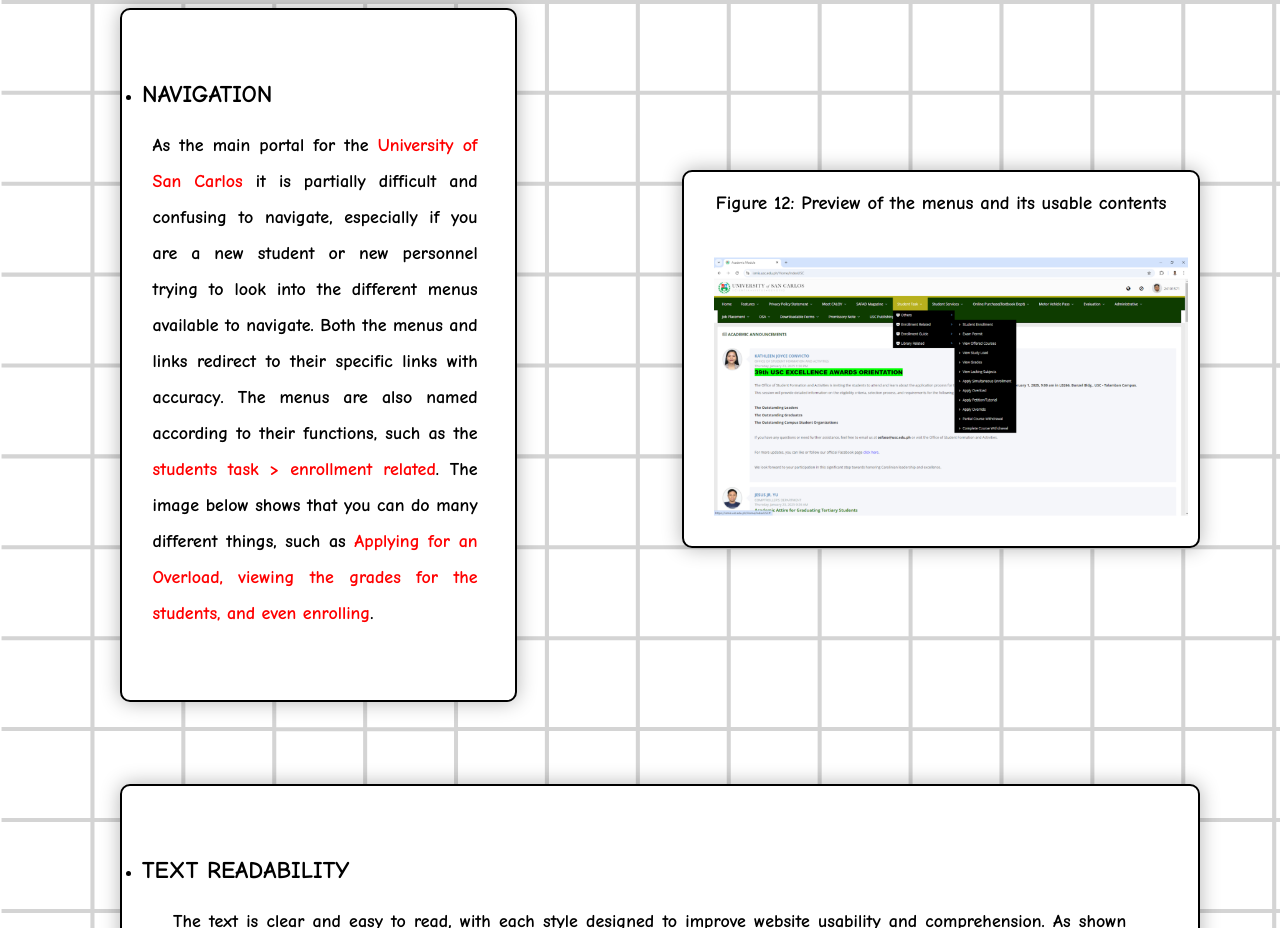
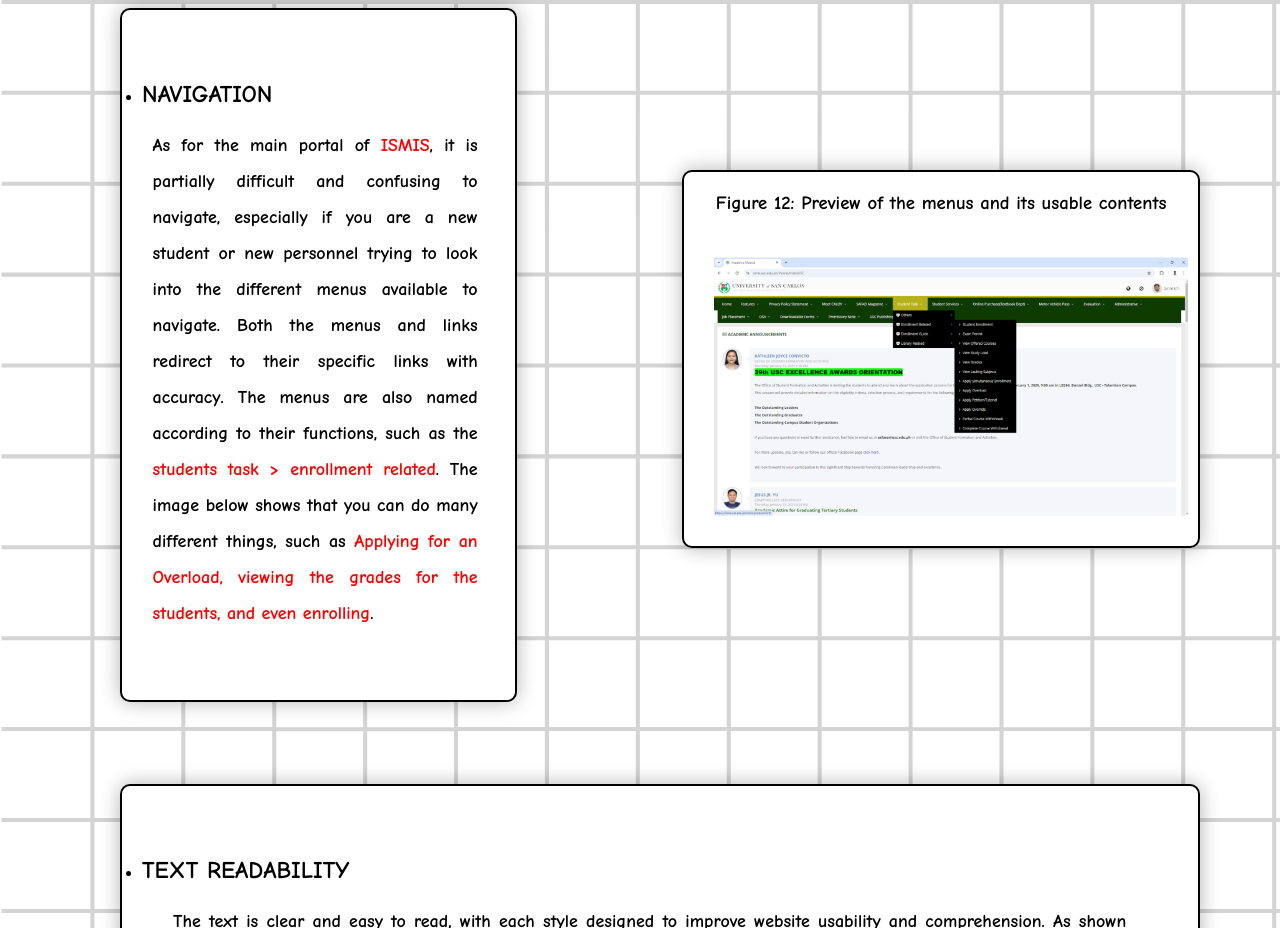
Before and after one commit to DCISM-CIS1202/CIS1202GRP11_Group-2_Critique-Website-, a plain HTML site: page index.html in a window 1280 px wide. Shown: the part 10180-11108 px from the top of the page. Drawn offline with Linux system fonts and the light colour scheme; a web font is replaced by a local one.

Commit message:
Update index.html

```diff
--- a/index.html
+++ b/index.html
@@ -464,7 +464,7 @@
 
                               <li><h2><strong>NAVIGATION</strong></h2></li>
                               <p>
-                                As the main portal for the <b>University of San Carlos</b> it is
+                                As for the main portal of <b>ISMIS</b>, it is
                                  partially difficult and confusing to navigate, especially
                                   if you are a new student or new personnel trying to look
                                   into the different menus available to navigate.
```
